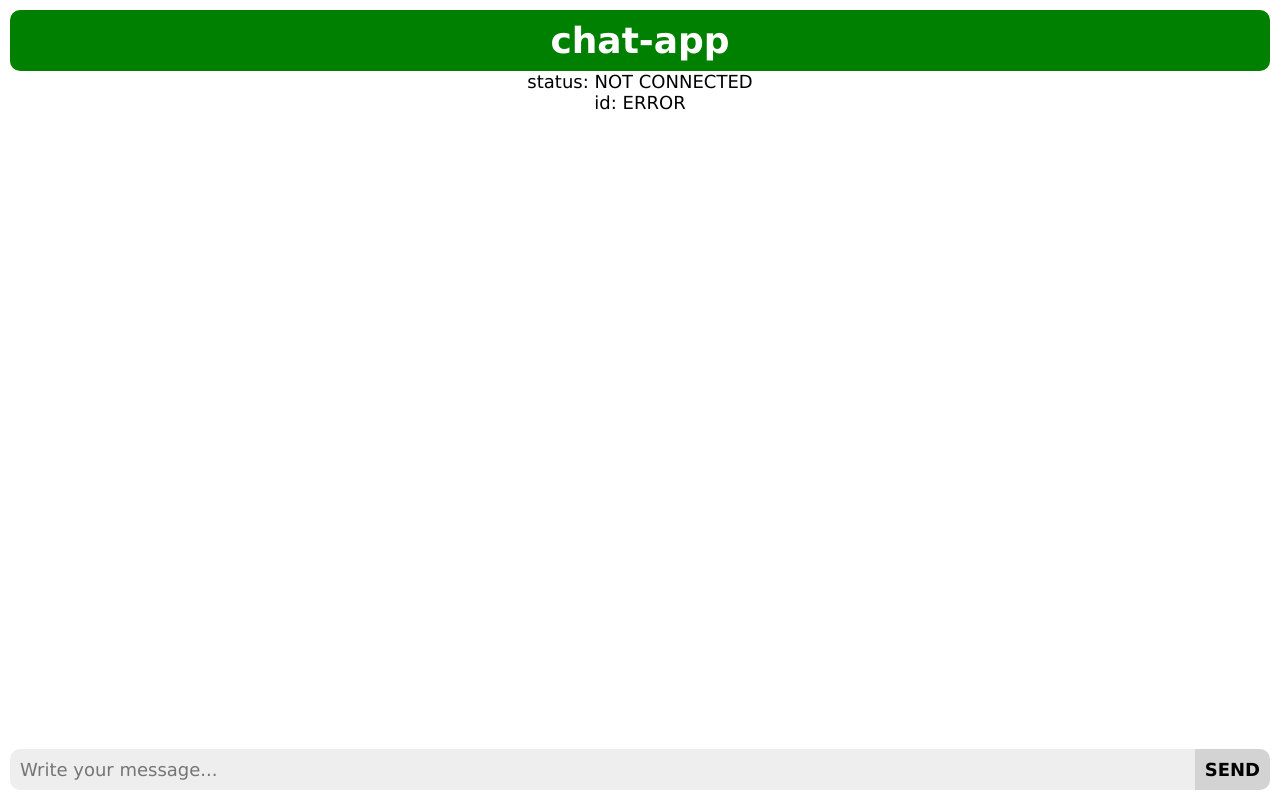
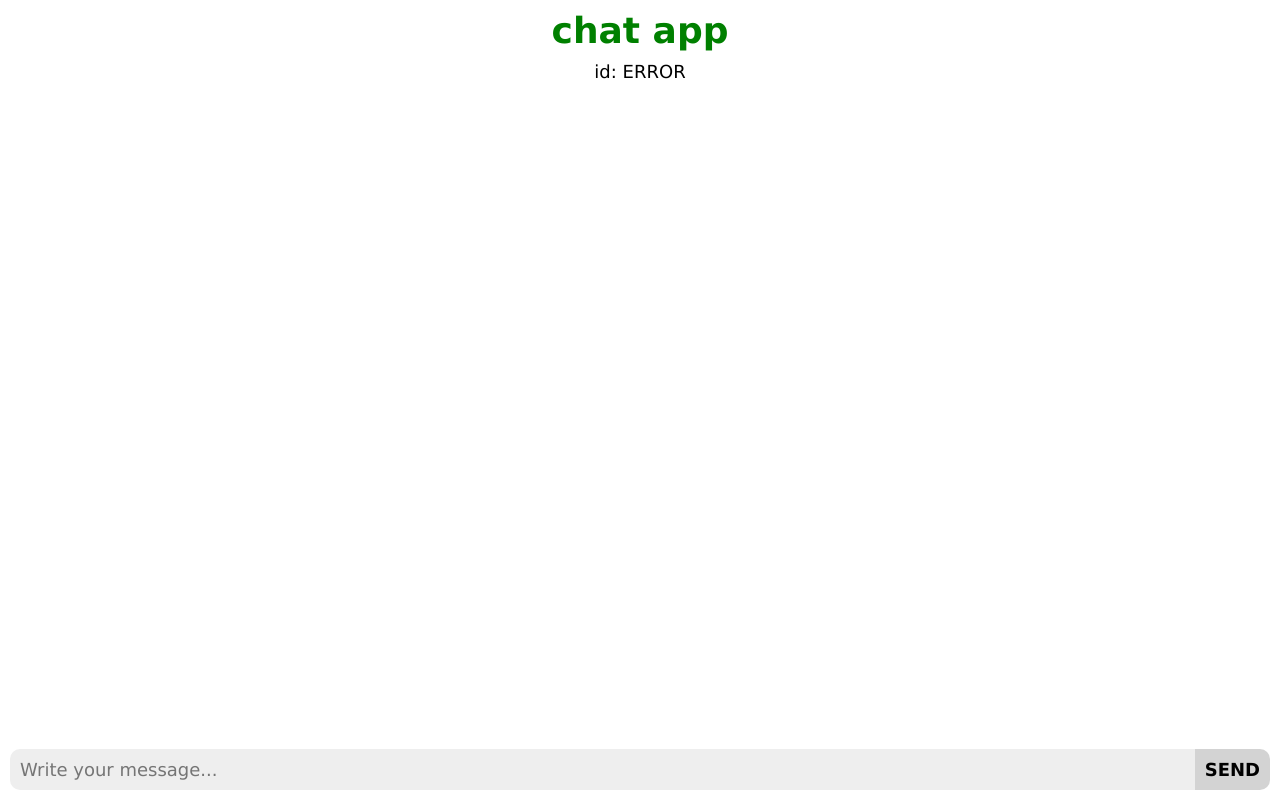
Before and after one commit to adamzuch/chat-app, a plain HTML site: page frontend/index.html in a window 1280 px wide. Drawn offline with nearby package versions, Linux system fonts and the light colour scheme; no server answers.

Commit message:
Changed look of the header, removed connection status

```diff
--- a/frontend/app.js
+++ b/frontend/app.js
@@ -1,6 +1,6 @@
 
 /**
- * Displays the status of the WebSocket connection.
+ * Displays the user's id.
  */
 Vue.component('connection-status', {
     props: {
@@ -9,7 +9,6 @@ Vue.component('connection-status', {
     },
     template:
         `<div class="connection-status">
-            status: {{ connected ? 'CONNECTED' : 'NOT CONNECTED' }}
             <div>id: {{ userId.length > 0 ? userId : 'None' }}</div>
         </div>`
 });
@@ -87,10 +86,11 @@ Vue.component('chat-input', {
     },
     methods: {
         outgoingMessage: function() {
+            datetime = new Date();
             const out = {
                 userId: this.$props.userId,
                 type: 200,
-                time: new Date().toUTCString(),
+                time: datetime.toLocaleTimeString() + " " + datetime.toLocaleDateString(),
                 text: this.inputText
             }
             this.$root.$emit('outgoing-message', out);  // emit event which chat window listens to.
--- a/frontend/index.html
+++ b/frontend/index.html
@@ -14,7 +14,7 @@
         <!-- Include for debugging purposes when using Vue Devtools -->
         <!-- <div id="socket"></div> -->
         <div class="wrapper">
-            <div class="header"><div class="title">chat-app</div>
+            <div class="header"><div class="title">chat app</div>
                 <connection-status
                     :connected="connected"
                     :user-id="userId"
--- a/frontend/style.css
+++ b/frontend/style.css
@@ -29,7 +29,7 @@ body {
 
 .header {
     /* border: 5px solid gold; */
-    margin: 10px 10px 0 10px;
+    /* margin: 10px 10px 0 10px; */
     display: flex;
     flex: 1 1 auto;
     flex-direction: column;
@@ -37,9 +37,9 @@ body {
 
 .title {
     /* border: 5px solid orange; */
-    border-radius: 10px;
-    background-color: green;
-    color: white;
+    /* border-radius: 10px; */
+    /* background-color: green; */
+    color: green;
     padding: 10px;
     display: block;
     text-align: center;
@@ -90,6 +90,7 @@ body {
 
 .message-footer {
     font-size: 0.6em;
+    padding-top: 10px;
 }
 
 .chat-input {
```
